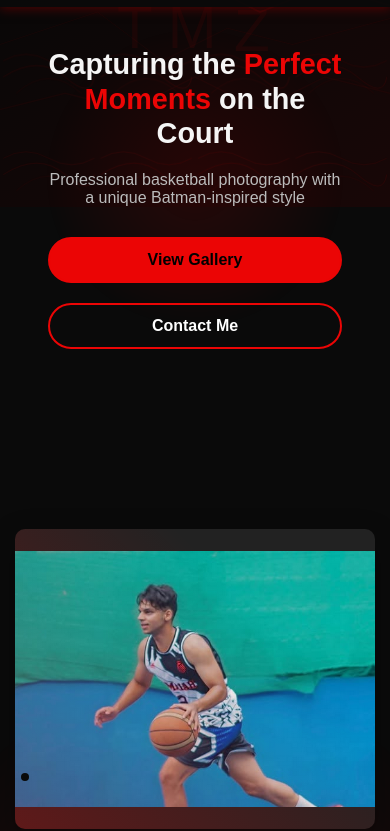
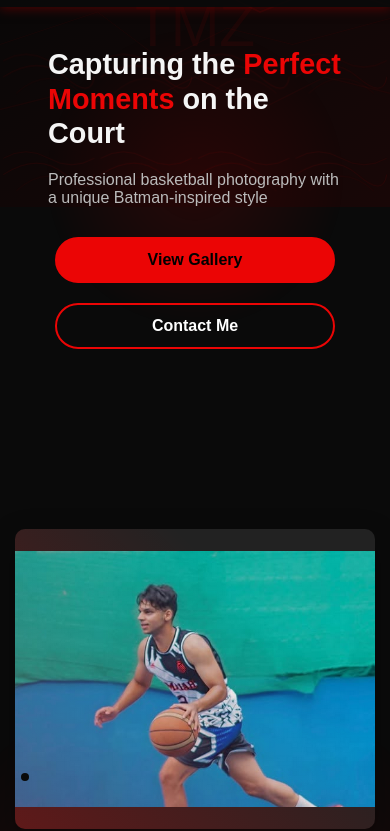
Before and after one commit to tmzrehan/TMZ-Rehan, a plain HTML site: page index.html in a window 390 px wide. Shown: the part 53-884 px from the top of the page. Drawn offline with nearby package versions, Linux system fonts and the light colour scheme.

Commit message:
Hello cro new BUDDY

```diff
--- a/index.html
+++ b/index.html
@@ -42,7 +42,7 @@
     <section id="home" class="hero">
         <!-- Add the SVG as a background element -->
         <div class="hero-svg-background">
-            <svg xmlns="http://www.w3.org/2000/svg" viewBox="0 0 1200 800">
+            <svg xmlns="http://www.w3.org/2000/svg" viewBox="0 0 1200 800" preserveAspectRatio="xMidYMid meet">
               <!-- Background gradient -->
               <defs>
                 <linearGradient id="batGradient" x1="0%" y1="0%" x2="100%" y2="100%">
@@ -61,9 +61,6 @@
               <!-- Base rectangle with gradient -->
               <rect width="100%" height="100%" fill="url(#batGradient)" />
 
-
-
-
               <!-- Geometric patterns -->
               <rect width="100%" height="100%" fill="url(#brushPattern)" />
 
@@ -72,18 +69,10 @@
               <path d="M0,300 L300,200 L500,350 L700,250 L900,300 L1200,220" stroke="#cc0000" stroke-width="3" fill="none" opacity="0.06" />
               <path d="M0,500 L200,450 L400,500 L600,400 L800,500 L1000,400 L1200,450" stroke="#990000" stroke-width="4" fill="none" opacity="0.07" />
 
-
-                <!-- Additional TMZ elements semi-hidden -->
-                <text x="30%" y="39%" font-family="Impact, sans-serif" font-size="180" fill="#ff0000" opacity="0.06" transform="rotate(0, 0, 0)">T</text>
-                <text x="43%" y="39%" font-family="Impact, sans-serif" font-size="180" fill="#ff0000" opacity="0.06" transform="rotate(0, 0, 0)">M</text>
-                <text x="60%" y="40%" font-family="Impact, sans-serif" font-size="180" fill="#ff0000" opacity="0.06" transform="rotate(0, 0, 0)">Z</text>
-
-
+              <!-- TMZ as a single text element, centered and positioned in the visible area -->
+              <text x="50%" y="32%" text-anchor="middle" dominant-baseline="middle" font-family="Impact, sans-serif" font-size="180" fill="#ff0000" opacity="0.06">TMZ</text>
             </svg>
-
-            <svg xmlns="http://www.w3.org/2000/svg" viewBox="0 0 1200 800">
-                <!-- All the SVG content from above -->
-            </svg>
+          </div>
         </div>
         <div class="abstract-pattern"></div>
         <div class="container">
--- a/styles.css
+++ b/styles.css
@@ -282,11 +282,9 @@ footer .logo-img {
     min-height: 100vh;
     display: flex;
     align-items: center;
-  justify-content: center; /* Center content horizontally */
     position: relative;
     overflow: hidden;
-  padding-top: 80px;
-  text-align: center; /* Center all text in the hero section */
+    padding: 80px 0;
   }
 
 .hero-svg-background {
@@ -315,9 +313,43 @@ footer .logo-img {
 
 .hero-content {
     max-width: 700px;
-  width: 90%; /* Changed from 100% to 90% for better mobile spacing */
+    width: 90%;
     padding: 0 20px;
-  margin: 0 auto; /* Center the content container */
+    margin: 0 auto;
+    position: relative;
+    z-index: 2;
+  }
+
+  /* Container for your design outline */
+  .hero-design-container {
+    position: relative;
+    max-width: 800px;
+    width: 95%;
+    margin: 0 auto;
+    padding: 40px 20px;
+  }
+
+  /* Media query for mobile devices */
+  @media screen and (max-width: 768px) {
+    .hero-content h1 {
+      font-size: 2.2rem;
+    }
+
+    .hero-content p {
+      font-size: 1rem;
+    }
+
+    /* Ensure buttons stay within the design on mobile */
+    .hero-btns {
+      flex-direction: column;
+      width: 100%;
+      max-width: 280px;
+      margin: 0 auto;
+    }
+
+    .btn {
+      margin-bottom: 15px;
+    }
   }
 
 .hero-content h1 {
```
Lines whose indentation alone changed are shown as unchanged.
